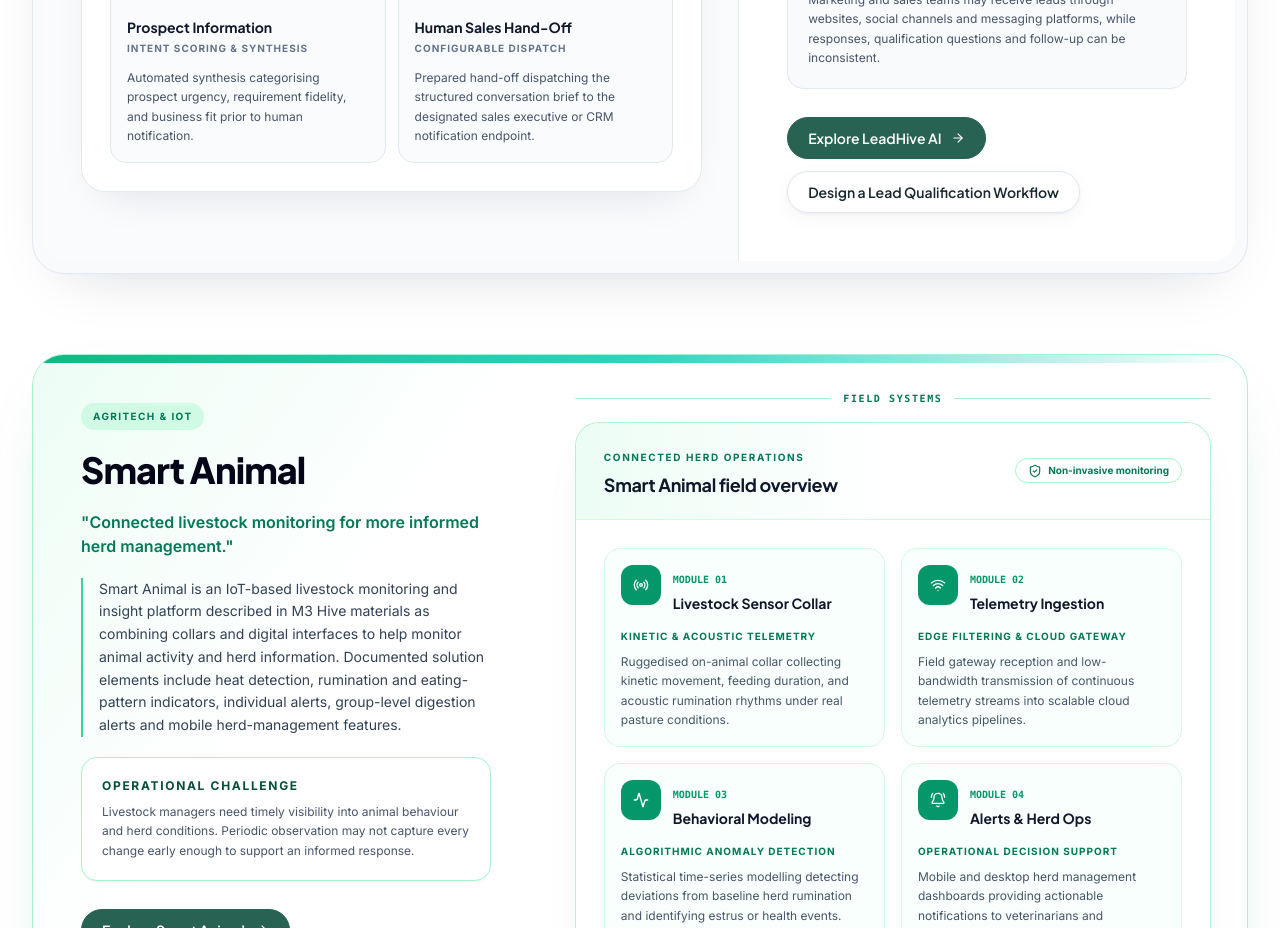
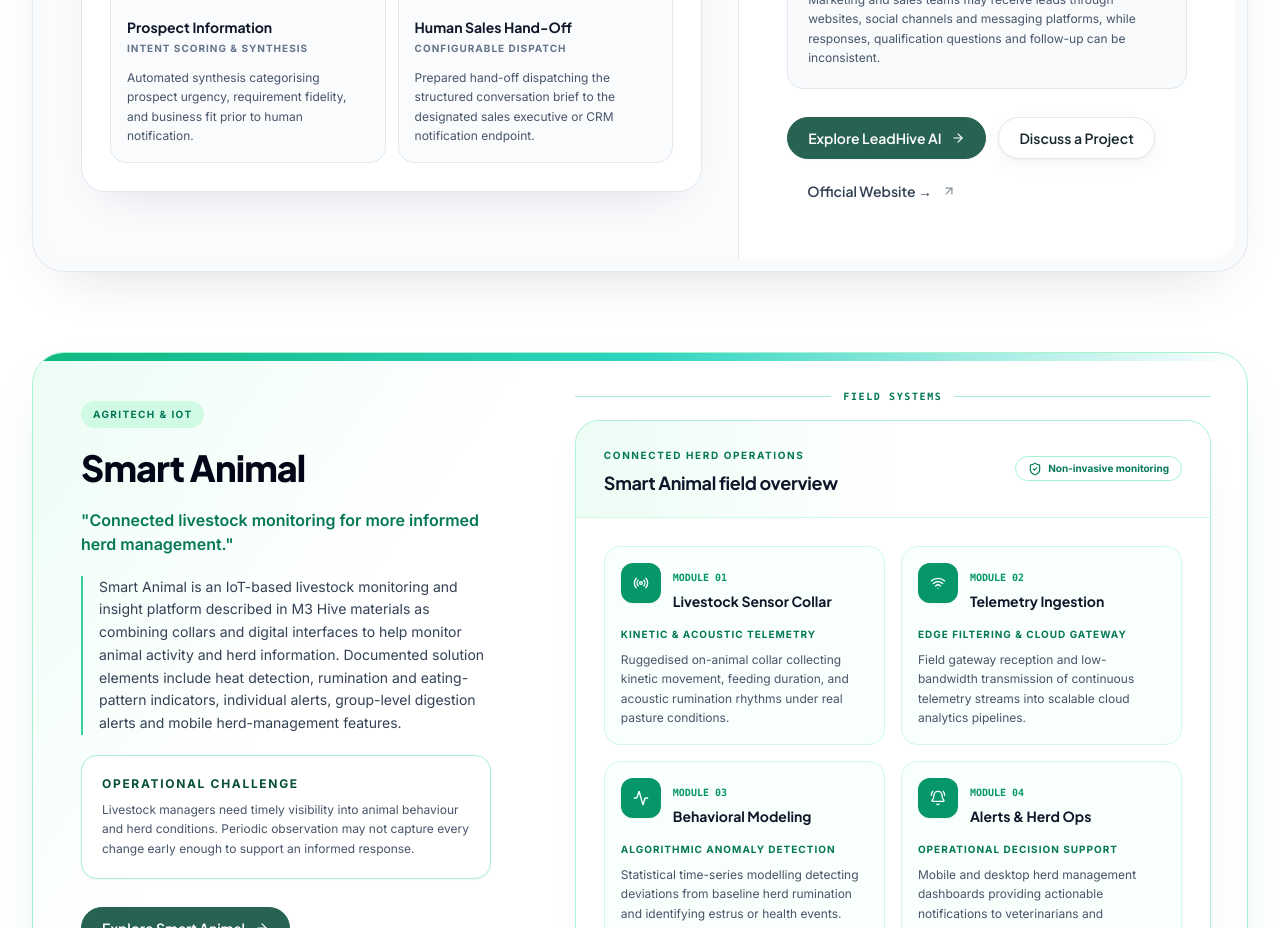
Before and after one commit to mnoumanrasheed/portfolio-atif-malik, a React (Vite) app: page /ventures in a window 1280 px wide. Shown: the part 3140-4068 px from the top of the page. Built offline with nearby package versions, Linux system fonts and the light colour scheme; a web font is replaced by a local one.

Commit message:
update LeadHive AI buttons: Discuss a Project and Product Page linking to https://leadhive-ai.com/

```diff
--- a/src/content/portfolio.ts
+++ b/src/content/portfolio.ts
@@ -112,6 +112,7 @@
   {
     id: 'leadhive-ai',
     name: 'LeadHive AI',
+    officialUrl: 'https://leadhive-ai.com/',
     tagline: 'Lead Engagement & Qualification',
     domain: 'Lead Engagement & Qualification',
     category: 'Lead Engagement & Qualification',
--- a/src/pages/Products/LeadHiveAI.tsx
+++ b/src/pages/Products/LeadHiveAI.tsx
@@ -43,10 +43,10 @@
 
               <div className="flex flex-wrap items-center gap-4 pt-2">
                 <Button to="/contact?interest=leadhive-ai" variant="primary" size="lg" showArrow>
-                  Design a Lead Qualification Workflow
+                  Discuss a Project
                 </Button>
-                <Button to="/collaboration" variant="secondary" size="lg">
-                  Explore Collaboration
+                <Button href="https://leadhive-ai.com/" variant="secondary" size="lg" isExternal>
+                  Product Page
                 </Button>
               </div>
             </div>
@@ -153,10 +153,10 @@
             </div>
             <div className="flex flex-wrap items-center gap-3">
               <Button to="/contact?interest=leadhive-ai" variant="primary" size="md" showArrow>
-                Design a Lead Qualification Workflow
+                Discuss a Project
               </Button>
-              <Button to="/collaboration" variant="secondary" size="md">
-                Explore Collaboration
+              <Button href="https://leadhive-ai.com/" variant="secondary" size="md" isExternal>
+                Product Page
               </Button>
             </div>
           </div>
--- a/src/pages/Ventures.tsx
+++ b/src/pages/Ventures.tsx
@@ -188,7 +188,10 @@
                           Explore LeadHive AI
                         </Button>
                         <Button to="/contact?interest=leadhive-ai" variant="secondary" size="md">
-                          Design a Lead Qualification Workflow
+                          Discuss a Project
+                        </Button>
+                        <Button href="https://leadhive-ai.com/" variant="ghost" size="md" isExternal>
+                          Official Website &rarr;
                         </Button>
                       </div>
                     </div>
```
